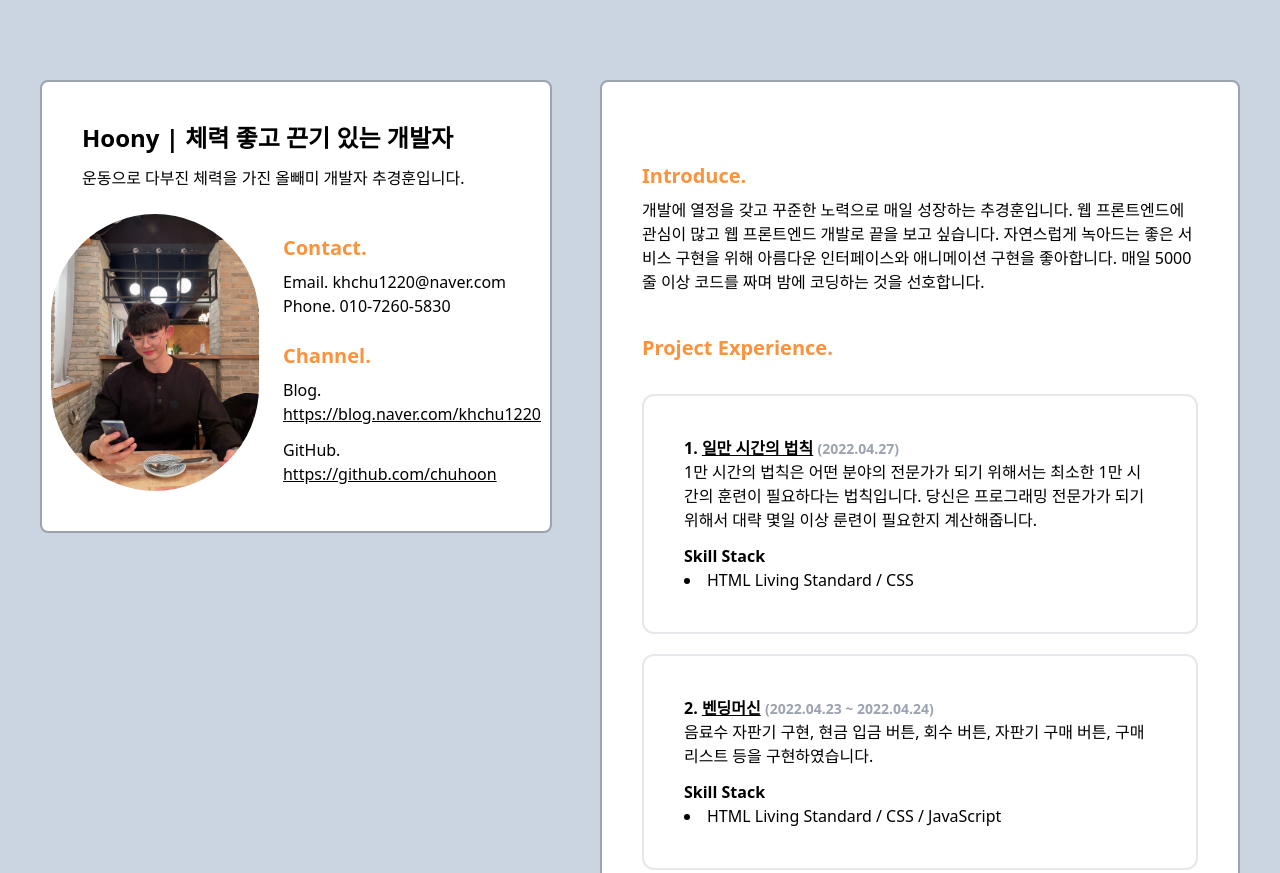
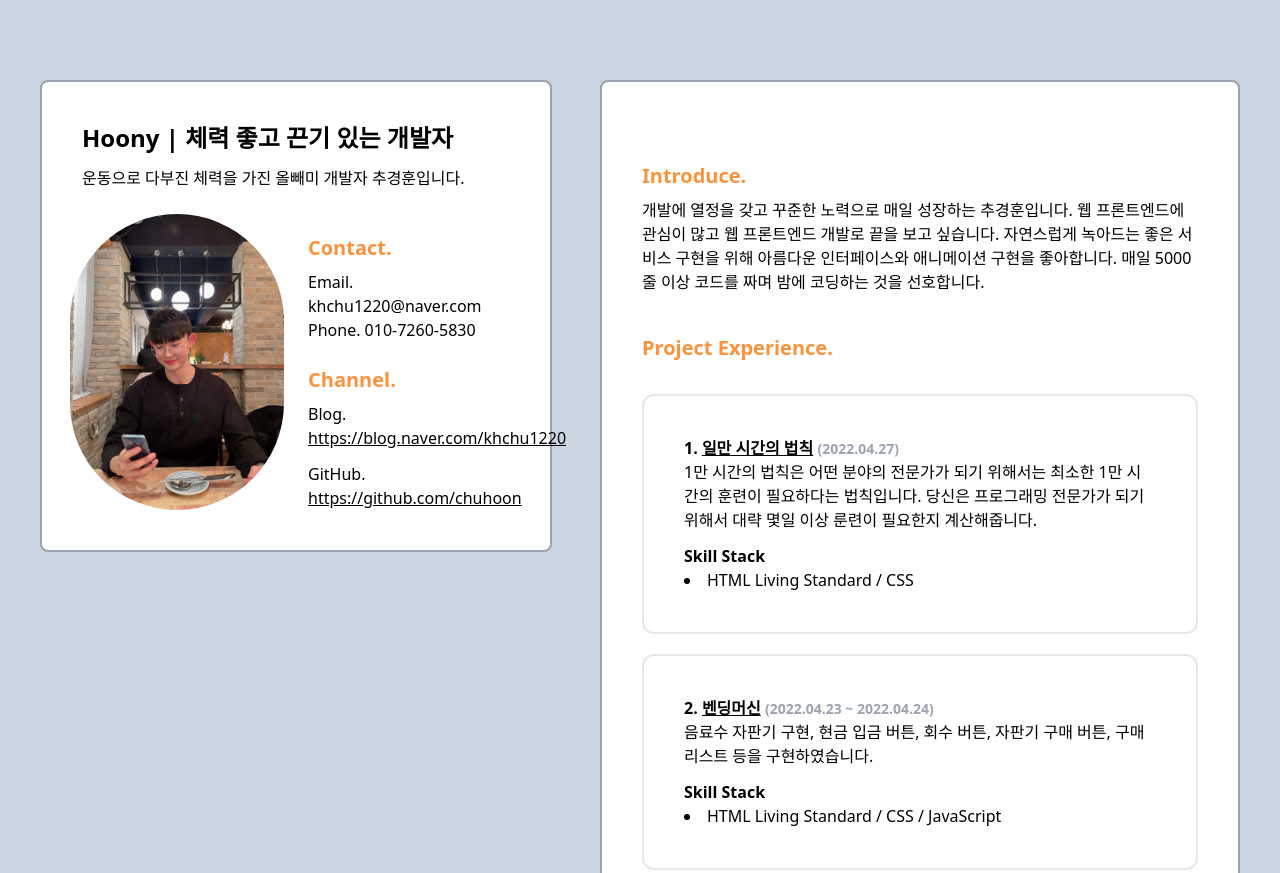
Before and after one commit to chuhoon/tailwind-practice, a plain HTML site: page index.html in a window 1280 px wide. Shown: the top 873 px of the page. Drawn offline with nearby package versions, Linux system fonts and the light colour scheme.

Commit message:
2204271621

```diff
--- a/index.html
+++ b/index.html
@@ -18,11 +18,11 @@
       <br />
       <div class="flex justify-center box-border">
         <img
-          class="w-52 rounded-full mr-6 inline-block"
+          class="w-1/2 rounded-full mr-6 inline-block"
           src="./images/hi.jpg"
           alt=""
         />
-        <div>
+        <div class="w-1/2">
           <span class="text-orange-400 font-bold text-xl block mb-2 mt-5"
             >Contact.</span
           >
```
